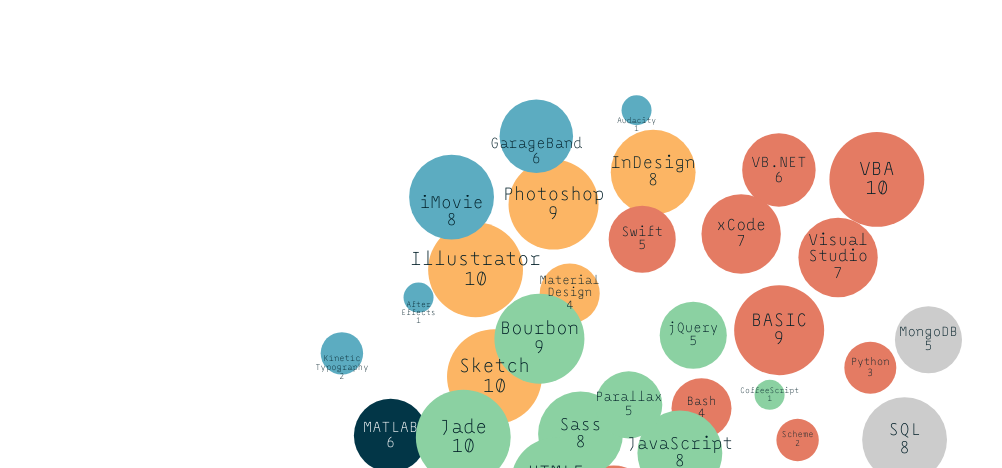
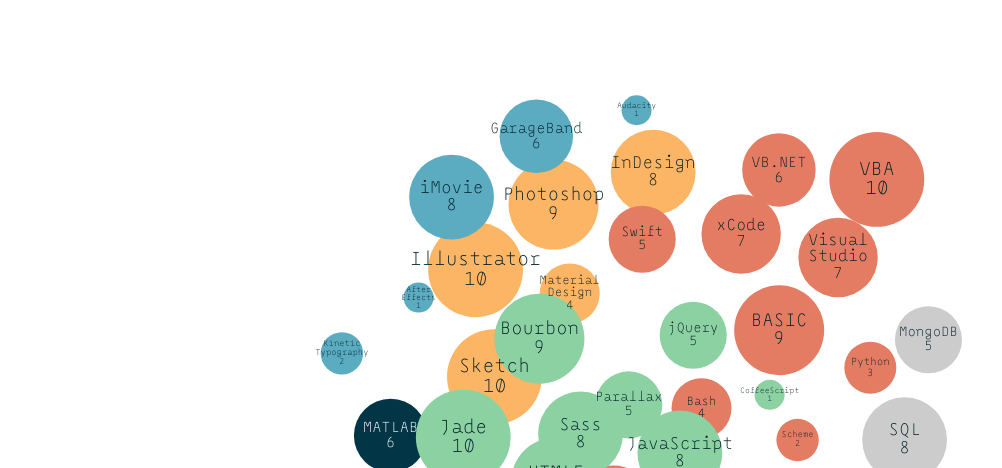
Before and after one commit to jwdomingo/jwdomingo.github.io, a Jekyll site: the page built from index.html, in a window 1280 px wide. Shown: the part 1843-2311 px from the top of the page, without its empty margins (0-1002 px from the left). Built offline with Jekyll 4.4.1, drawn with Linux system fonts in a browser that asks for light colours.

Commit message:
Tweaked bubble label margins

```diff
--- a/_sass/_home.sass
+++ b/_sass/_home.sass
@@ -194,17 +194,18 @@
       circle.dba
         fill: #ccc
       circle.design
-        fill: #fcb564
+        fill: $tertiary3
       circle.dev
-        fill: #e47b63
+        fill: $accentB3
       circle.media
-        fill: #5cacc1
+        fill: $secondary3
       circle.viz
-        fill: #023647
+        fill: $primary3
       circle.web
-        fill: #8bd1a2
+        fill: $accentA3
 
     #bubble-labels
+      margin: 0px
       position: absolute
       color: $text-color
       cursor: pointer
```
